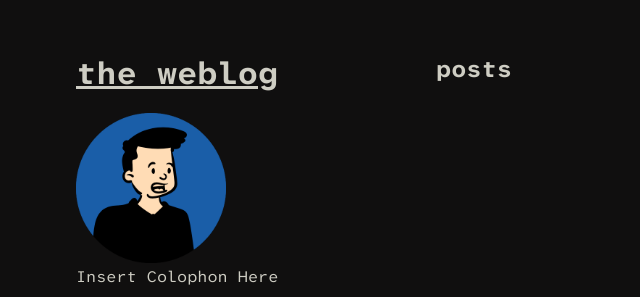
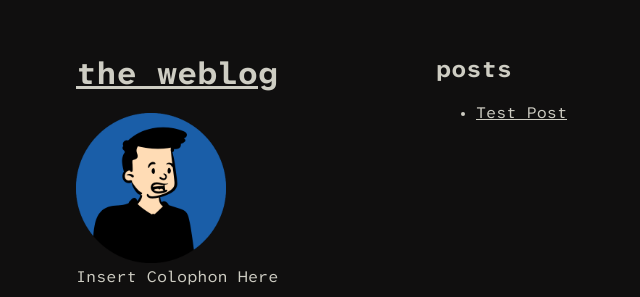
Before and after one commit to Foonocity/weblog, a Jekyll site: the page built from index.md, in a window 1280 px wide. Shown: the top 297 px of the page, without its empty margins (134-774 px from the left). Built offline with Jekyll 4.4.1, drawn with Linux system fonts in a browser that asks for light colours.

Commit message:
Update and rename another-page.md to 2025-07-22-test-post.md.md

```diff
--- a/_posts/another-page.md
+++ b/_posts/2025-07-22-test-post.md.md
@@ -1,4 +1,6 @@
 ---
+title: Test Post
+date: 2025-07-22
 layout: default
 ---
 
```
